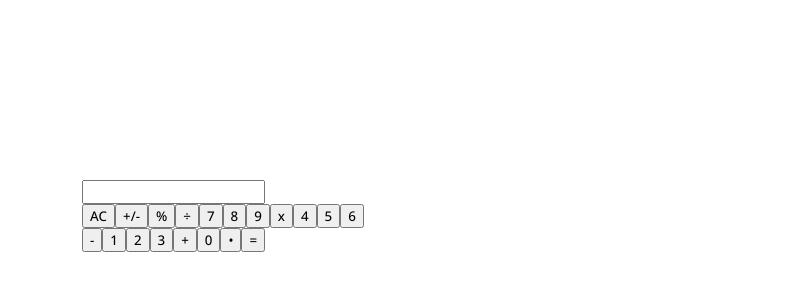
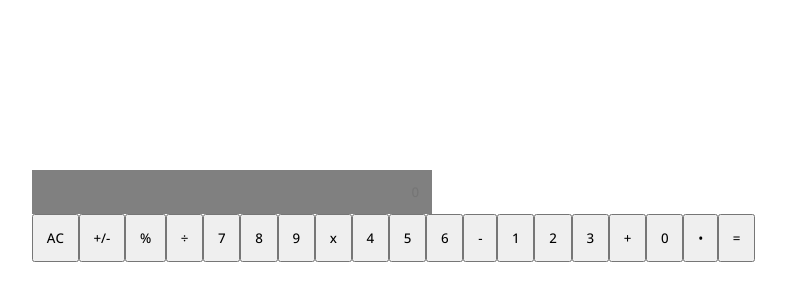
Before and after one commit to kwambiee/Math-Magician, a React (Create React App) app: page / in a window 1280 px wide. Shown: the part 192-492 px from the top of the page, without its empty margins (408-1194 px from the left). Built offline with nearby package versions, Linux system fonts and the light colour scheme.

Commit message:
Add styling to calculator

```diff
--- a/src/components/calculator.js
+++ b/src/components/calculator.js
@@ -1,12 +1,12 @@
-import React, { Component } from 'react';
+import React from 'react';
 
-class Calculator extends Component {
+class Calculator extends React.Component {
   render() {
     return (
       <div className="container">
         <div className="calculator">
           <form>
-            <input type="text" />
+            <input type="text" placeholder="0" />
           </form>
           <div className="buttons">
             <button type="button">AC</button>
--- a/src/index.css
+++ b/src/index.css
@@ -2,6 +2,7 @@
 @import url('https://fonts.googleapis.com/css2?family=Open+Sans:wght@500&family=Roboto:wght@300&display=swap');
 * {
   font-family: 'Open Sans', sans-serif;
+  box-sizing: border-box;
 }
 .container {
   display: flex;
@@ -10,5 +11,25 @@
   justify-content: center;
 }
 .calculator {
-  width: 300px;
+  width: 400px;
 }
+input {
+  padding: 0.8rem;
+  width: 100%;
+  background-color: grey;
+  border: none;
+  outline: none;
+  text-align: end;
+}
+input[type='text'] {
+  color: #fff;
+}
+
+.buttons {
+  width: 100%;
+  display: flex;
+}
+.buttons button {
+  padding: 0.8rem;
+  width: 25%;
+}
```
